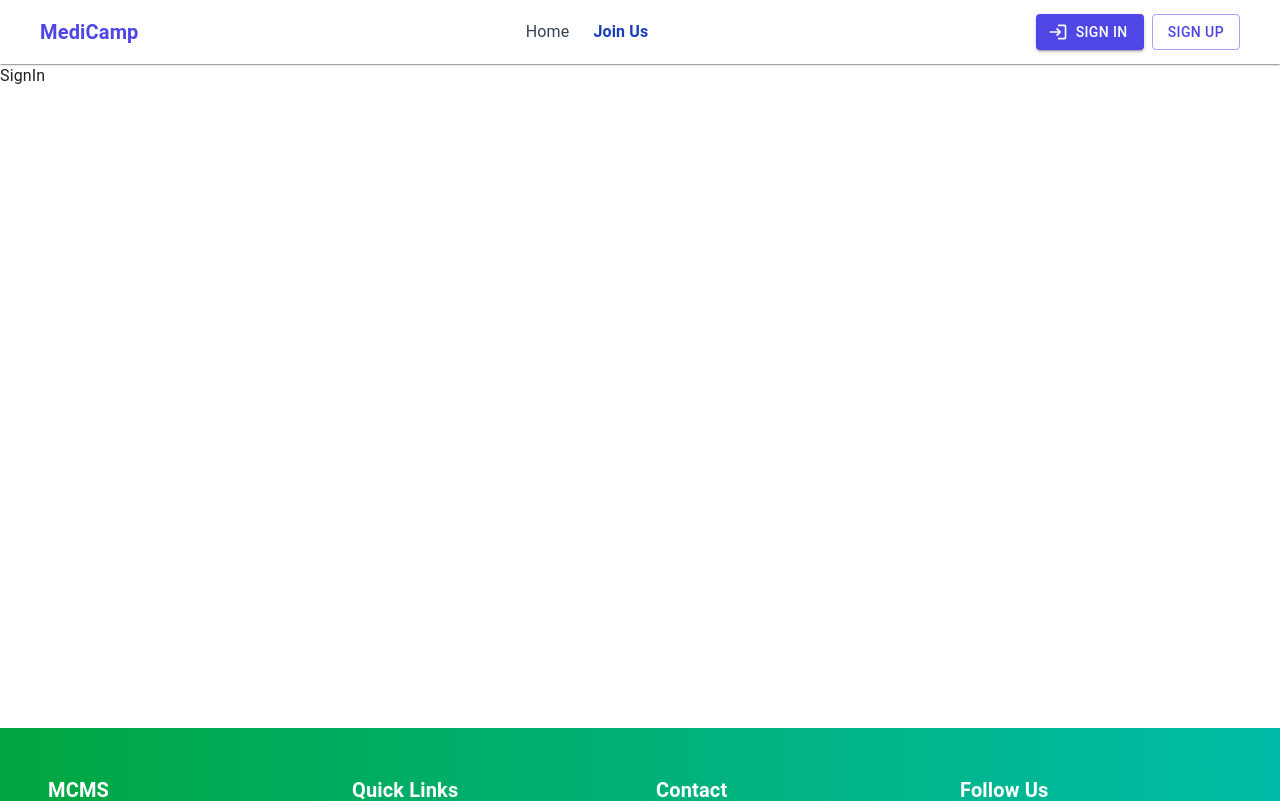
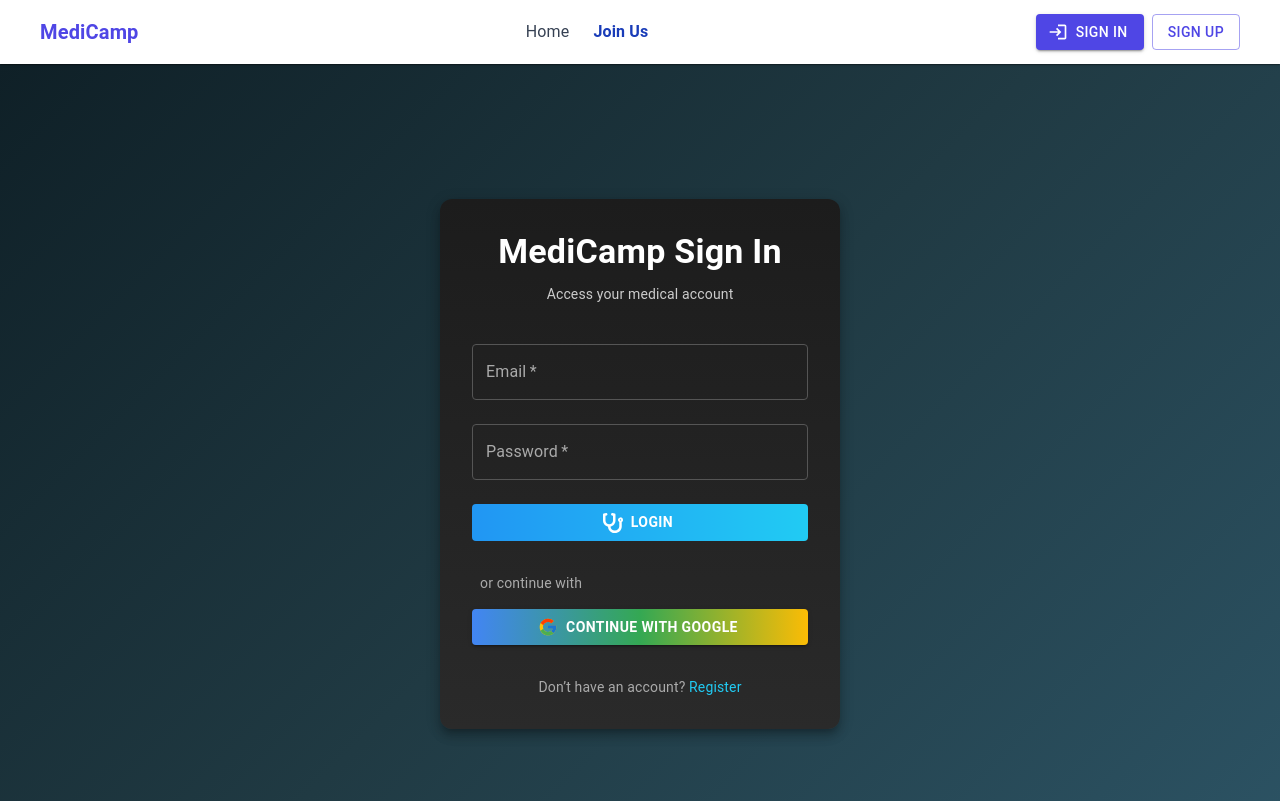
Before and after one commit to refatkhan/medi-client, a React (Vite) app: page /sign-in in a window 1280 px wide. Shown: the top 801 px of the page. Built offline with nearby package versions, Linux system fonts and the light colour scheme; no server answers.

Commit message:
added signIn

```diff
--- a/src/Pages/SignIn/SignIn.jsx
+++ b/src/Pages/SignIn/SignIn.jsx
@@ -1,10 +1,185 @@
-import React from 'react';
+import React from "react";
+import { Link, Navigate, useLocation, useNavigate } from "react-router";
+import { FcGoogle } from "react-icons/fc";
+import { FaStethoscope } from "react-icons/fa";
+import { toast } from "react-toastify";
+import useAuth from "../../Hooks/useAuth";
+import {
+    Box,
+    Button,
+    Card,
+    Divider,
+    TextField,
+    Typography,
+    Stack,
+    CircularProgress,
+} from "@mui/material";
 
 const SignIn = () => {
+    const { signIn, signInWithGoogle, loading, user } = useAuth();
+    const navigate = useNavigate();
+    const location = useLocation();
+    const from = location?.state?.from?.pathname || "/";
+
+    if (user) return <Navigate to={from} replace={true} />;
+
+    const handleSubmit = async (event) => {
+        event.preventDefault();
+        const data = new FormData(event.currentTarget);
+        const email = data.get("email");
+        const password = data.get("password");
+
+        try {
+            const result = await signIn(email, password);
+            console.log("Login Result:", result);
+            toast.success("Login Successful! Welcome to MediCamp.");
+            navigate(from, { replace: true });
+        } catch (err) {
+            console.log("Login Error:", err);
+            toast.error(err?.message || "Login failed. Please try again.");
+        }
+    };
+
+    const handleGoogleSignIn = async () => {
+        try {
+            const result = await signInWithGoogle();
+            console.log("Google Login Result:", result);
+            toast.success("Login Successful! Welcome to MediCamp.");
+            navigate(from, { replace: true });
+        } catch (err) {
+            console.log("Google Login Error:", err);
+            toast.error(err?.message || "Google Login failed. Please try again.");
+        }
+    };
+
     return (
-        <div>
-            SignIn
-        </div>
+        <Box
+            sx={{
+                minHeight: "100vh",
+                display: "flex",
+                justifyContent: "center",
+                alignItems: "center",
+                background: "linear-gradient(135deg, #0f2027 0%, #203a43 50%, #2c5364 100%)", // Dark page gradient
+                p: 2,
+            }}
+        >
+            <Card
+                sx={{
+                    width: "100%",
+                    maxWidth: 400,
+                    p: 4,
+                    borderRadius: 3,
+                    boxShadow: 8,
+                    background: "linear-gradient(180deg, #1c1c1c 0%, #2a2a2a 100%)", // Dark form gradient
+                }}
+            >
+                <Box textAlign="center" mb={3}>
+                    <Typography
+                        variant="h4"
+                        sx={{ color: "#fff", fontWeight: "bold" }}
+                        gutterBottom
+                    >
+                        MediCamp Sign In
+                    </Typography>
+                    <Typography variant="body2" sx={{ color: "#ccc" }}>
+                        Access your medical account
+                    </Typography>
+                </Box>
+
+                <Box component="form" onSubmit={handleSubmit} noValidate>
+                    <TextField
+                        fullWidth
+                        margin="normal"
+                        label="Email"
+                        name="email"
+                        type="email"
+                        required
+                        sx={{
+                            input: { color: "#fff" },
+                            label: { color: "#aaa" },
+                            "& .MuiOutlinedInput-root": {
+                                "& fieldset": { borderColor: "#555" },
+                                "&:hover fieldset": { borderColor: "#888" },
+                                "&.Mui-focused fieldset": { borderColor: "#4dabf5" },
+                            },
+                        }}
+                    />
+                    <TextField
+                        fullWidth
+                        margin="normal"
+                        label="Password"
+                        name="password"
+                        type="password"
+                        required
+                        sx={{
+                            input: { color: "#fff" },
+                            label: { color: "#aaa" },
+                            "& .MuiOutlinedInput-root": {
+                                "& fieldset": { borderColor: "#555" },
+                                "&:hover fieldset": { borderColor: "#888" },
+                                "&.Mui-focused fieldset": { borderColor: "#4dabf5" },
+                            },
+                        }}
+                    />
+                    <Button
+                        type="submit"
+                        fullWidth
+                        sx={{
+                            mt: 2,
+                            mb: 2,
+                            background: "linear-gradient(90deg, #2196f3 0%, #21cbf3 100%)",
+                            color: "#fff",
+                            fontWeight: "bold",
+                            "&:hover": {
+                                background: "linear-gradient(90deg, #21cbf3 0%, #2196f3 100%)",
+                            },
+                        }}
+                        disabled={loading}
+                        startIcon={loading ? <CircularProgress size={20} /> : <FaStethoscope />}
+                    >
+                        {loading ? "Logging in..." : "Login"}
+                    </Button>
+                </Box>
+
+                <Stack direction="row" alignItems="center" spacing={1} my={2}>
+                    <Divider flexItem sx={{ bgcolor: "#555" }} />
+                    <Typography variant="body2" sx={{ color: "#aaa" }}>
+                        or continue with
+                    </Typography>
+                    <Divider flexItem sx={{ bgcolor: "#555" }} />
+                </Stack>
+
+                <Button
+                    fullWidth
+                    variant="contained"
+                    startIcon={<FcGoogle size={20} />}
+                    onClick={handleGoogleSignIn}
+                    sx={{
+                        mb: 1,
+                        background: "linear-gradient(90deg, #4285F4 0%, #34A853 50%, #FBBC05 100%)",
+                        color: "#fff",
+                        fontWeight: "bold",
+                        "&:hover": {
+                            background: "linear-gradient(90deg, #34A853 0%, #4285F4 50%, #FBBC05 100%)",
+                        },
+                    }}
+                >
+                    Continue with Google
+                </Button>
+
+                <Typography
+                    variant="body2"
+                    textAlign="center"
+                    mt={3}
+                    sx={{ color: "#aaa" }}
+                >
+                    Don’t have an account?{" "}
+                    <Link to="/sign-up" style={{ color: "#21cbf3", textDecoration: "none" }}>
+                        Register
+                    </Link>
+                </Typography>
+            </Card>
+        </Box>
     );
 };
 
```
